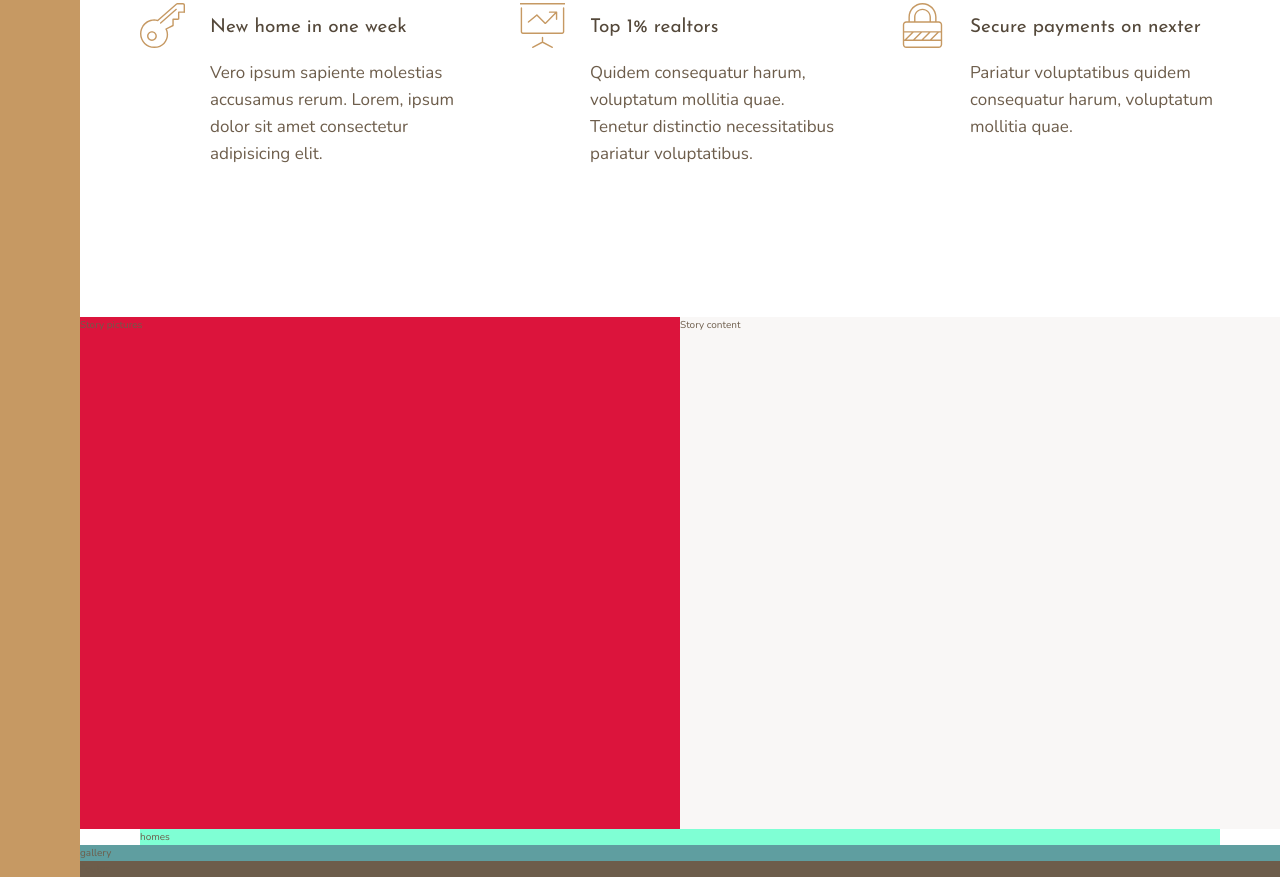
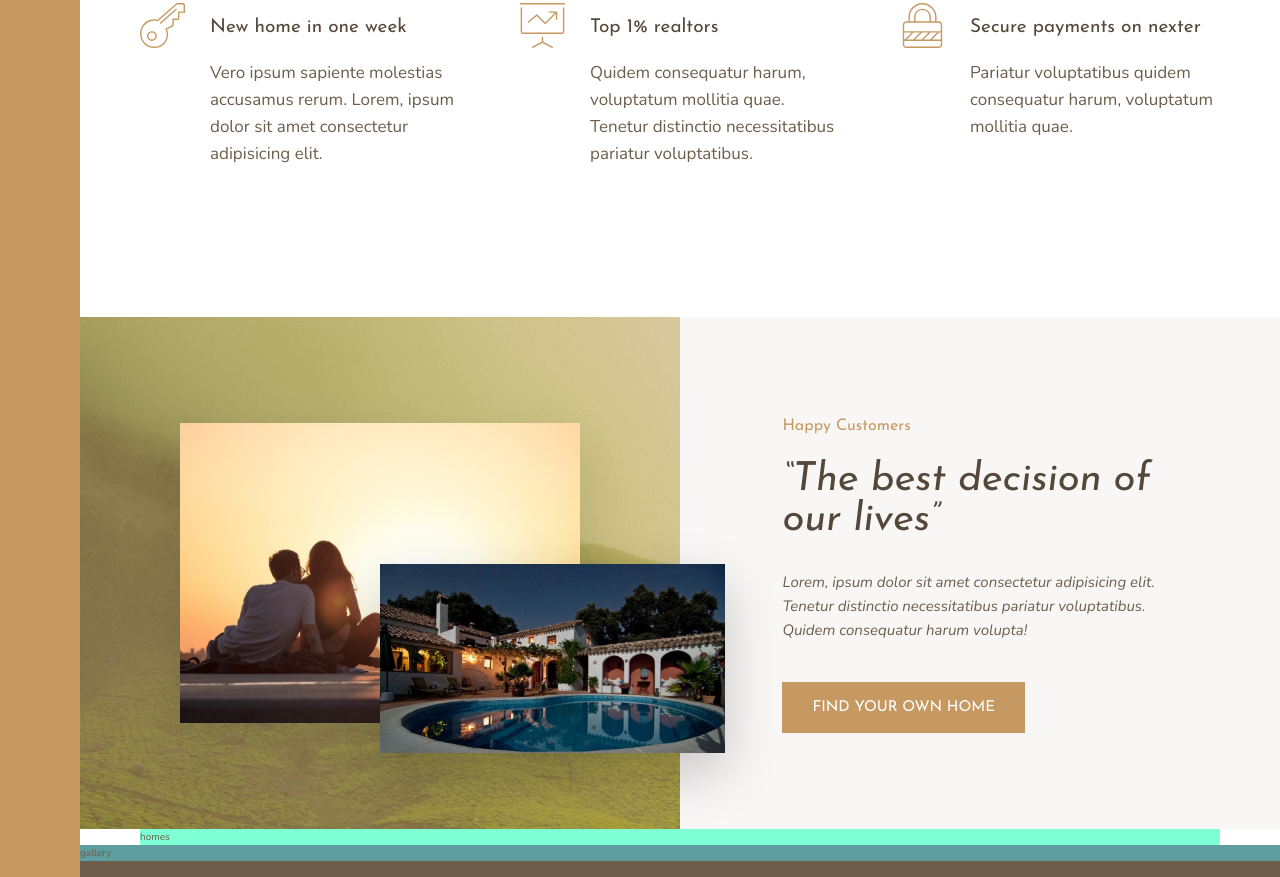
Before and after one commit to AnshumanMahato/Nexter-cssTutorialProject3, a website: page index.html in a window 1280 px wide. Shown: the part 991-1868 px from the top of the page. Drawn offline with nearby package versions, Linux system fonts and the light colour scheme.

Commit message:
story section

```diff
--- a/index.html
+++ b/index.html
@@ -89,11 +89,17 @@
         </section>
 
         <div class="story__pictures">
-            Story pictures
+            <img src="img/story-1.jpeg" alt="Couples with a new house" class="story__img--1">
+            <img src="img/story-2.jpeg" alt="new house" class="story__img--2">
         </div>
 
         <div class="story__content">
-            Story content
+            <h3 class="heading-3 mb-sm">Happy Customers</h3>
+            <h2 class="heading-2 heading-2--dark mb-md">&ldquo;The best decision of our lives&rdquo;</h2>
+            <p class="story__text">
+                Lorem, ipsum dolor sit amet consectetur adipisicing elit. Tenetur distinctio necessitatibus pariatur voluptatibus. Quidem consequatur harum volupta!
+            </p>
+            <button class="btn">Find your own home</button>
         </div>
 
         <section class="homes">
--- a/scss/_story.scss
+++ b/scss/_story.scss
@@ -1,12 +1,46 @@
 .story {
 
     &__pictures{
-        background-color: crimson;
+        background-image: linear-gradient(rgba($color-primary,0.5),rgba($color-primary,0.5)), url(../img/back.jpg);
         grid-column: full-start / col-end 4;
+
+        display: grid;
+        grid-template-rows: repeat(6,1fr);
+        grid-template-columns: repeat(6,1fr);
+        align-items: center;
+    }
+
+    &__img--1{
+        width: 100%;
+        grid-column: 2/6;
+        grid-row: 2/6;
+        box-shadow: 0 2rem 5rem rgba(#000000, 0.1);
+    }
+
+    &__img--2{
+        width: 115%;
+        grid-row: 4/6;
+        grid-column: 4/7;
+        z-index: 20;
+
+        box-shadow: 0 2rem 5rem rgba(#000000, 0.2);
     }
 
     &__content {
         background-color: $color-grey-light-1;
         grid-column: col-start 5 / full-end;
+
+        padding: 6rem 8vw;
+
+        display: flex;
+        flex-direction: column;
+        justify-content: center;
+        align-items: flex-start;
+    }
+
+    &__text{
+        font-size: 1.5rem;
+        font-style: italic;
+        margin-bottom: 4rem;
     }
 }
--- a/scss/_typography.scss
+++ b/scss/_typography.scss
@@ -9,10 +9,24 @@
 
 .heading-2{
     @extend %heading;
+    font-size: 4rem;
+    font-style: italic;
+    line-height: 1;
+
+    &--light{
+        color: $color-grey-light-1;
+    }
+
+    &--dark{
+        color: $color-grey-dark-1;
+    }
 }
 
 .heading-3{
     @extend %heading;
+
+    font-size: 1.6rem;
+    color: $color-primary;
 }
 
 .heading-4{
@@ -27,3 +41,25 @@
         color: $color-grey-dark-1;
     }
 }
+
+.btn {
+    background-color: $color-primary;
+    color: #fff;
+    border: none;
+    border-radius: 0;
+    font-family: $font-display;
+    font-size: 1.5rem;
+    text-transform: uppercase;
+    padding: 1.8rem 3rem;
+    cursor: pointer;
+    transition: background-color 0.2s;
+
+    &:hover{
+        background-color: $color-primary-dark;
+    }
+}
+
+.mb-sm{margin-bottom: 2rem;}
+.mb-md{margin-bottom: 3rem;}
+.mb-lg{margin-bottom: 4rem;}
+.mb-hg{margin-bottom: 8rem;}
```
Also changed, not shown: css/style.css, 1 other file.
